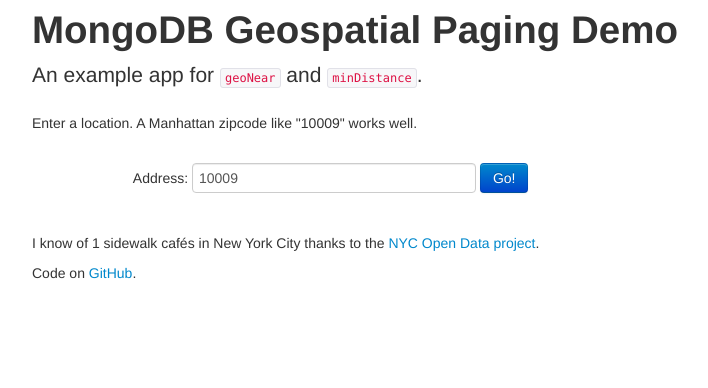
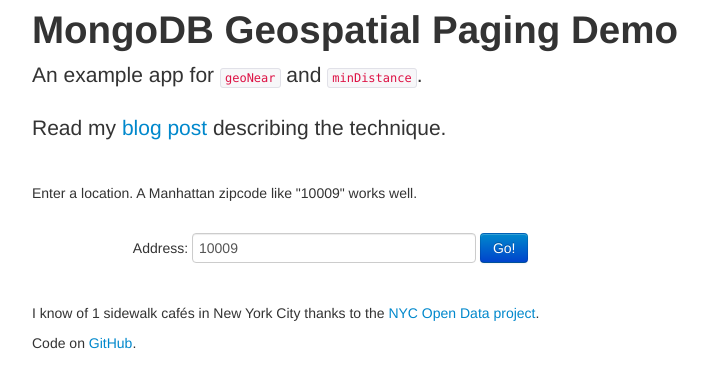
Before and after one commit to ajdavis/geo-paging-example, a Python web app: template templates/main.html in a window 1280 px wide. Shown: the top 388 px of the page, without its empty margins (138-846 px from the left). Run offline with Jinja, Linux system fonts and the light colour scheme; the template is opened without the code that fills it: most values are stand-ins (such as "Sample title", 1, 10 or a date in 2020); some libraries are stand-ins or nearby versions.

Commit message:
Link to blog post from main page.

```diff
--- a/templates/main.html
+++ b/templates/main.html
@@ -8,6 +8,8 @@ Geo-Paging Example
 <div class="container">
     <h1>MongoDB Geospatial Paging Demo</h1>
     <p class="lead">An example app for <code>geoNear</code> and <code>minDistance</code>.</p>
+    <p class="lead">Read my <a href="http://emptysqua.re/blog/paging-geo-mongodb/">blog post</a> describing the technique.</p>
+    <br>
     <form action="{{ url_for('address') }}" method="post" class="form-horizontal">
         <p>Enter a location. A Manhattan zipcode like "10009" works well.<br><br></p>
         <label class="control-label" for="address">Address:&nbsp;</label>
```
